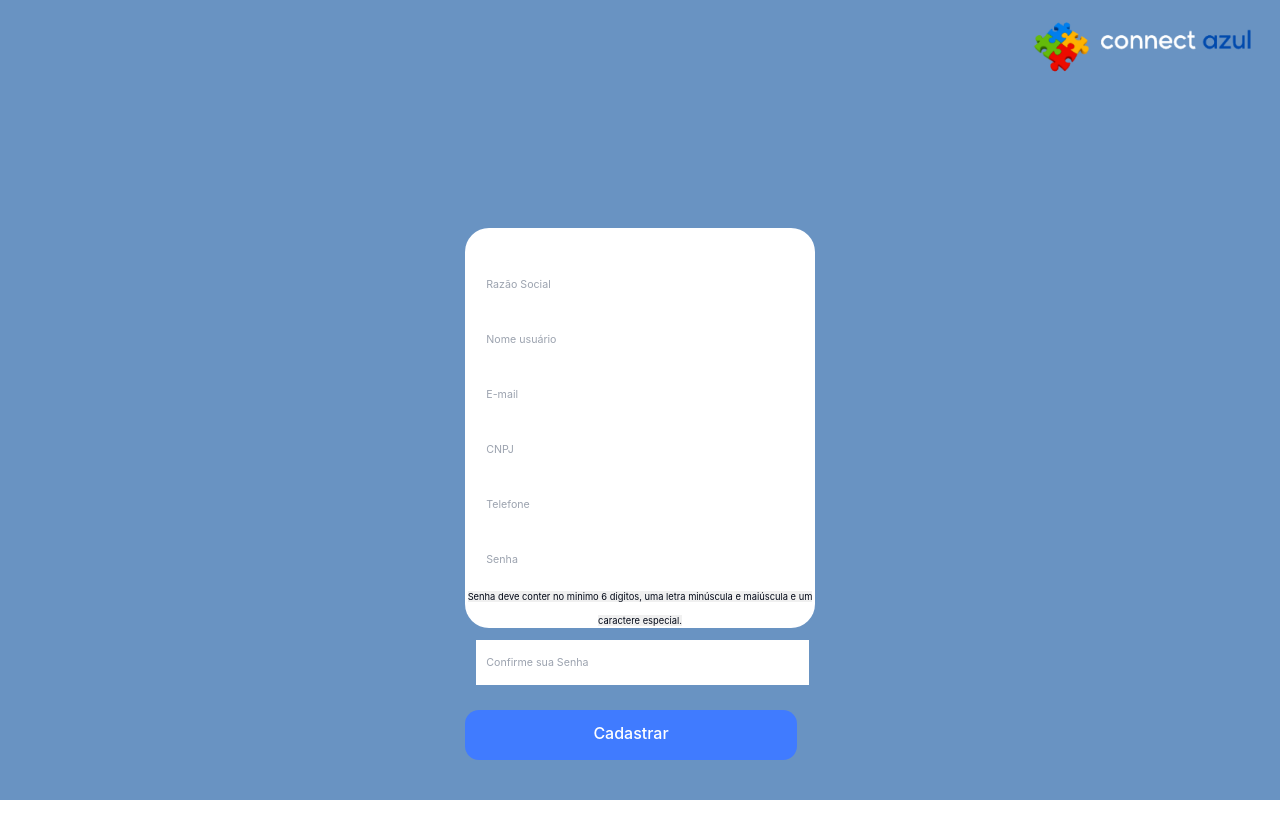
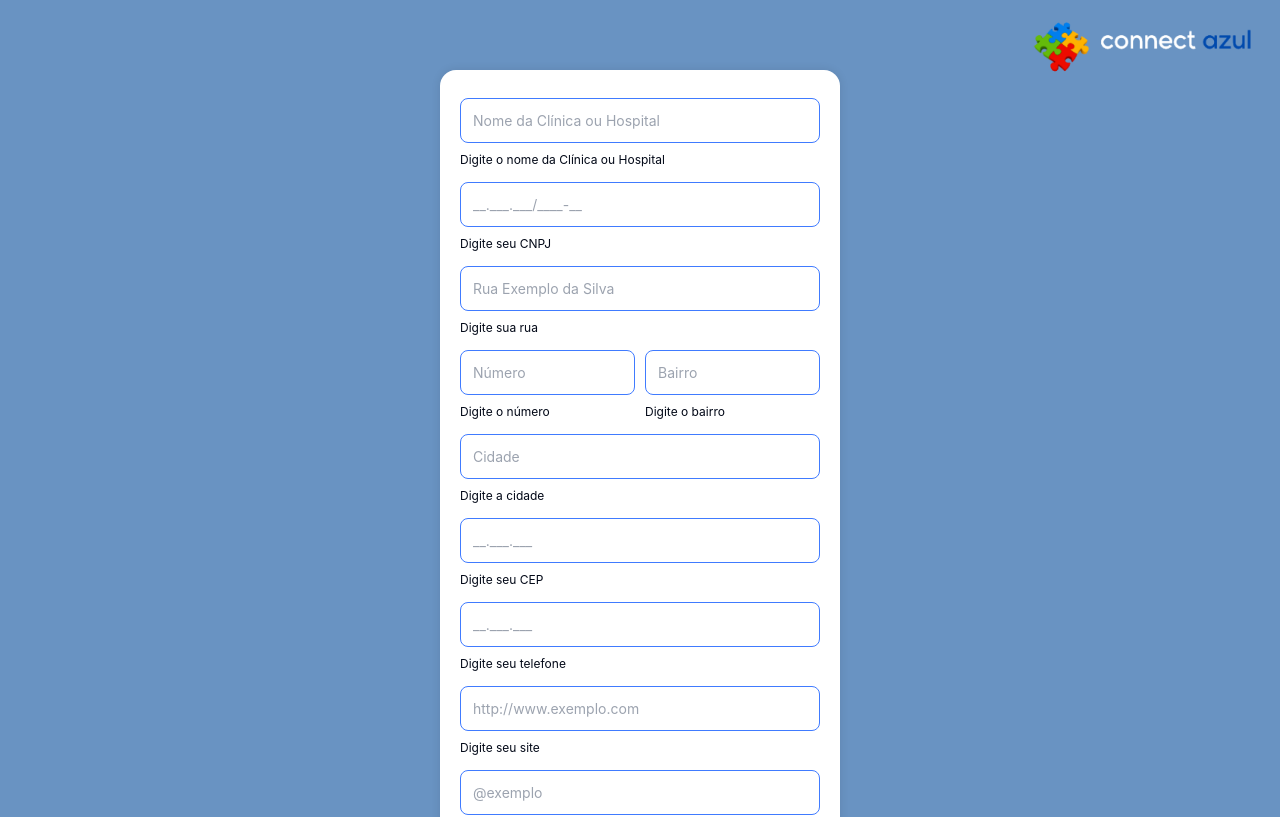
Before and after one commit to h0landa/connect-azul, a React (Vite) app: page /cadastroPJ in a window 1280 px wide. Shown: the top 817 px of the page. Built offline with nearby package versions, Linux system fonts and the light colour scheme.

Commit message:
cadastro pessoa juridica

```diff
--- a/src/pages/cadastroPJ.jsx
+++ b/src/pages/cadastroPJ.jsx
@@ -9,8 +9,14 @@ function CadastroPJ () {
   const [nome, setNome] = useState('');
   const [email, setEmail] = useState('');
   const [cnpj, setCnpj] = useState('');
-  const [dataNascimento, setDataNascimento] = useState('');
+  const [rua, setRua] = useState('');
+  const [numero, setNumero] = useState('');
+  const [bairro, setBairro] = useState('');
+  const [cidade, setCidade] = useState('');
+  const [CEP, setCEP] = useState('');
   const [telefone, setTelefone] = useState('');
+  const [site, setSite] = useState('');
+  const [redesocial, setRedeSocial] = useState('');
   const [senha, setSenha] = useState('');
   const [confirmacaoSenha, setConfirmacaoSenha] = useState('');
   const [mensagemErro, setMensagemErro] = useState ('');
@@ -57,56 +63,155 @@ function CadastroPJ () {
   return (
 
     <div className='tela-cadastroPessoa'>
+    <div className='slogan'>
+      <Link to="/">
+        <img src={imageSlogan} alt="Slogan" className="Slogan" />
+      </Link>
+    </div>
 
-      <div className='slogan'>
-      <Link to="/"><img src={imageSlogan} alt="Slogan" className="Slogan" /></Link>
-      </div>
+    <div className="white-box-cadastro">
+      <form onSubmit={handleSubmit} className="form-container">
+        <div>
+          <input
+            className='input-cadastroPessoa'
+            type="text"
+            value={nomeCompleto}
+            onChange={(evento) => setNomeCompleto(evento.target.value)}
+            placeholder='Nome da Clínica ou Hospital'
+            required
+          />
+          <label>Digite o nome da Clínica ou Hospital</label>
+        </div>
 
-      <div className="white-box-cadastro">
-      <br/>
-      <form onSubmit={handleSubmit}>
         <div>
-          <label className='label-input-cadastroPessoa'>
-          <input className='input-cadastroPessoa' type="text" value={nomeCompleto} onChange={(evento) => setNomeCompleto(evento.target.value)} placeholder='Razão Social'required/><br/>
-          </label>
+          <input
+            className='input-cadastroPessoa'
+            type="text"
+            value={cnpj}
+            onChange={(evento) => setCnpj(evento.target.value)}
+            placeholder='__.___.___/____-__'
+            required
+          />
+          <label>Digite seu CNPJ</label>
         </div>
+
         <div>
-          <label className='label-input-cadastroPessoa'>
-          <input className='input-cadastroPessoa' type="nome-usuario" value={nome} onChange={(evento) => setNome(evento.target.value)} placeholder='Nome usuário' required/><br/>
-          </label>
+          <input
+            className='input-cadastroPessoa'
+            type="text"
+            value={rua}
+            onChange={(evento) => setRua(evento.target.value)}
+            placeholder='Rua Exemplo da Silva'
+            required
+          />
+          <label>Digite sua rua</label>
         </div>
+
+        <div className="inputs-row">
+  <div className="half-width">
+    <input className='input-cadastroPessoa' type="number" value={numero} onChange={(evento) => setNumero(evento.target.value)} placeholder='Número' required />
+    <label>Digite o número</label>
+  </div>
+
+  <div className="half-width">
+    <input className='input-cadastroPessoa' type="text" value={bairro} onChange={(evento) => setBairro(evento.target.value)} placeholder='Bairro' required />
+    <label>Digite o bairro</label>
+  </div>
+</div>
+
         <div>
-          <label className='label-input-cadastroPessoa'>
-          <input className='input-cadastroPessoa' type="email" value={email} onChange={(evento) => setEmail(evento.target.value)} placeholder='E-mail' required/><br/>
-          </label>
+          <input
+            className='input-cadastroPessoa'
+            type="text"
+            value={cidade}
+            onChange={(evento) => setCidade(evento.target.value)}
+            placeholder='Cidade'
+            required
+          />
+          <label>Digite a cidade</label>
         </div>
+
         <div>
-          <label className='label-input-cadastroPessoa'>
-          <input className='input-cadastroPessoa' type="text" value={cnpj} onChange={(evento) => setCnpj(evento.target.value)} placeholder='CNPJ' minLength={11} maxLength={11}  required /> <br/>
-          </label>
+          <input
+            className='input-cadastroPessoa'
+            type="text"
+            value={CEP}
+            onChange={(evento) => setCEP(evento.target.value)}
+            placeholder='__.___.___'
+            required
+          />
+          <label>Digite seu CEP</label>
         </div>
+
         <div>
-          <label className='label-input-cadastroPessoa'>
-          <input className='input-cadastroPessoa' type="tel" value={telefone} onChange={(evento) => setTelefone(evento.target.value)} placeholder='Telefone' required/><br/>
-          </label>
+          <input
+            className='input-cadastroPessoa'
+            type="text"
+            value={telefone}
+            onChange={(evento) => setTelefone(evento.target.value)}
+            placeholder='__.___.___'
+            required
+          />
+          <label>Digite seu telefone</label>
         </div>
+
         <div>
-          <label className='label-input-cadastroPessoa'>
-          <input className='input-cadastroPessoa' type="password" value={senha} onChange={(evento) => setSenha(evento.target.value)} placeholder='Senha' required/><br/>
-          Senha deve conter no minimo 6 digitos, uma letra minúscula e maiúscula e um caractere especial.</label>
+          <input
+            className='input-cadastroPessoa'
+            type="url"
+            value={site}
+            onChange={(evento) => setSite(evento.target.value)}
+            placeholder='http://www.exemplo.com'
+            required
+          />
+          <label>Digite seu site</label>
         </div>
+
         <div>
-          <label className='label-input-cadastroPessoa'>
-          <input className='input-cadastroPessoa' type="password" value={confirmacaoSenha} onChange={(evento) => setConfirmacaoSenha(evento.target.value)} placeholder='Confirme sua Senha' required/><br/>
-          </label>
+          <input
+            className='input-cadastroPessoa'
+            type="url"
+            value={redesocial}
+            onChange={(evento) => setRedeSocial(evento.target.value)}
+            placeholder='@exemplo'
+            required
+          />
+          <label>Digite sua rede social</label>
         </div>
+
+        <div>
+          <input
+            className='input-cadastroPessoa'
+            type="email"
+            value={email}
+            onChange={(evento) => setEmail(evento.target.value)}
+            placeholder='exemplo@gmail.com'
+            required
+          />
+          <label>Digite seu email</label>
+        </div>
+
+        <div>
+          <input
+            className='input-cadastroPessoa'
+            type="password"
+            value={senha}
+            onChange={(evento) => setSenha(evento.target.value)}
+            placeholder='Senha'
+            required
+          />
+          <label>Senha deve conter no mínimo 6 dígitos, uma letra minúscula e maiúscula e um caractere especial.</label>
+        </div>
+
         <button className="submit" type="submit">Cadastrar</button>
       </form>
-      </div>
-      {mensagemErro && <p style={{ color: 'red' }}>{mensagemErro}</p>}
+
+      {mensagemErro && <p className='error-message'>{mensagemErro}</p>}
       <Link to="/login" className='link-login'>Já possui cadastro? Faça Login</Link>
+    </div>
+  </div>
 
-    </div>
+
   );
 };
 
--- a/src/pages/inicio.jsx
+++ b/src/pages/inicio.jsx
@@ -48,12 +48,12 @@ function Navbar() {
             </a>
           </li>
         ))}
-        <li>
-        <Link to="/pesquisa" type="button" className="button-30" size="lg" variant="outline">
-            ACHAR ClÍNICAS
-        </Link>
 
-        </li>
+          <li>
+          <Link to="/pesquisa" type="button" className="button-30"   style={{ paddingTop: 5,paddingBottom:5 }}>
+              PROCURAR ClÍNICAS
+          </Link>
+          </li>
       </ul>
     </nav>
   );
@@ -106,11 +106,11 @@ function Inicio() {
           uma busca avançada. Facilita a comunicação e promove<br />
           uma comunidade de suporte para melhorar a qualidade de vida.
         </p>
-        <div>
+        {/* <div>
           <Link to="/cadastroPessoa" type="button" className="button3">
             Crie já seu cadastro
           </Link>
-        </div>
+        </div> */}
       </div>
       <div className='imageAbout'>
         <img src={imageAbout} alt="image" className="aboutImage" />
--- a/src/styles/cadastroPJ.css
+++ b/src/styles/cadastroPJ.css
@@ -1,57 +1,105 @@
-body {
-    box-sizing: border-box;
+.tela-cadastroPessoa {
     display: flex;
-}
+    flex-direction: column;
+    align-items: center;
+    justify-content: flex-start; /* Garante que o conteúdo comece no topo, mas com um espaço */
+    /* height: 100vh; */
+    /* background-color: #7DA2C1; */
+    margin: 0;
+    padding-top: 50px; /* Adiciona um espaçamento superior */
+  }
+
+  .white-box-cadastro {
+    width: 100%;
+    max-width: 400px;
+    background-color: white;
+    border-radius: 16px;
+    padding: 20px;
+    box-shadow: 0px 0px 10px rgba(0, 0, 0, 0.1);
+    margin-top: 20px; /* Adiciona um espaço acima do formulário */
+  }
+
+  .form-container {
+    width: 100%;
+  }
+
+  .form-container input {
+    width: 100%;
+    padding: 12px;
+    margin: 8px 0;
+    border: 1px solid #407BFF;  /* Cor da borda atualizada para #407BFF */
+    border-radius: 8px;
+    font-size: 14px;
+    transition: border 0.3s ease-in-out;
+  }
+
+  .form-container input:focus {
+    border-color: #407BFF;  /* Mantém a borda na cor #407BFF quando o input estiver em foco */
+  }
+
+  .form-container .inputs-row {
+    display: flex; /* Faz os inputs ficarem lado a lado */
+    justify-content: space-between; /* Adiciona espaçamento entre os inputs */
+    gap: 10px; /* Espaço de 10px entre os campos */
+    width: 100%;
+  }
+
+  .form-container .half-width {
+    flex: 1; /* Faz cada input ocupar a mesma largura */
+  }
+
+  .form-container .half-width input {
+    width: 100%; /* Garante que o input ocupe toda a largura disponível */
+  }
+
+  .form-container .half-width label {
+    margin-bottom: 5px;
+    text-align: left;
+    display: block;
+  }
 
 
-.tela-cadastroPessoa{
-    display: flex;
+  .form-container label {
+    font-size: 12px;
+    /* color: #666666; */
+    margin-bottom: 5px; /* Adiciona 5px de distância entre a label e o input */
+    display: block; /* Faz com que a label ocupe toda a linha */
+    text-align: left; /* Alinha a label à esquerda */
+  }
+
+  .submit {
     width: 100%;
+    padding: 12px;
+    margin-top: 20px;
+    background-color: #4A90E2;
     height: 100%;
-    flex-direction: column;
-    justify-content: center;
-    align-items: center;
+    border: none;
+    border-radius: 8px;
+    color: white;
+    font-size: 16px;
+    cursor: pointer;
+    transition: background-color 0.3s;
+  }
 
-}
-.white-box-cadastro {
-    margin-top: 100px;
-    width: 350px;
-    height: 400px;
-    background-color: white;
-    border-radius: 24px;
-}
+  .submit:hover {
+    background-color: #357ABD;
+  }
 
-.input-cadastroPessoa {
+  .error-message {
+    color: red;
+    font-size: 14px;
     margin-top: 10px;
-    margin-left: -15px;
-    align-items: center;
-    justify-content: center;
-    text-align: left;
+  }
 
-}
+  .link-login {
+    display: block;
+    text-align: center;
+    margin-top: 15px;
+    color: #4A90E2;
+    text-decoration: none;
+    font-size: 14px;
+  }
 
-.slogan {
-    position: absolute;
-    top: 10px;
-    right: 10px;
-    width: 250px;
-}
-
-.label-input-cadastroPessoa {
-    text-align: left;
-    align-items:baseline;
-    font-size: 10pt;
-    justify-content: baseline;
-    flex-direction: row;
-}
-
-label {
-    text-align: left;
-    margin-left: 20px;
-    margin-top: -15px;
- }
-
- .link-login {
-    margin-top: 10px;
-    margin-bottom: 10px;
- }
+  .link-login:hover {
+    text-decoration: underline;
+  }
--- a/src/styles/telaPesquisa.css
+++ b/src/styles/telaPesquisa.css
@@ -87,17 +87,20 @@ body {
 
 /* CSS */
 .button-30 {
+  background-color: #fff;
+  color: #4979B4;
+  border-radius: 24px;
+  transition: ease 0.5s;
+  font-family:  Inter, system-ui, Avenir, Helvetica, Arial, sans-serif;
+
   align-items: center;
   appearance: none;
-  background-color: #FCFCFD;
-  border-radius: 4px;
+  border-radius: 24px;
   border-width: 0;
   box-shadow: rgba(45, 35, 66, 0.4) 0 2px 4px,rgba(45, 35, 66, 0.3) 0 7px 13px -3px,#D6D6E7 0 -3px 0 inset;
   box-sizing: border-box;
-  color: #36395A;
   cursor: pointer;
   display: inline-flex;
-  font-family: "JetBrains Mono",monospace;
   height: 26px;
   justify-content: center;
   line-height: 1;
```
